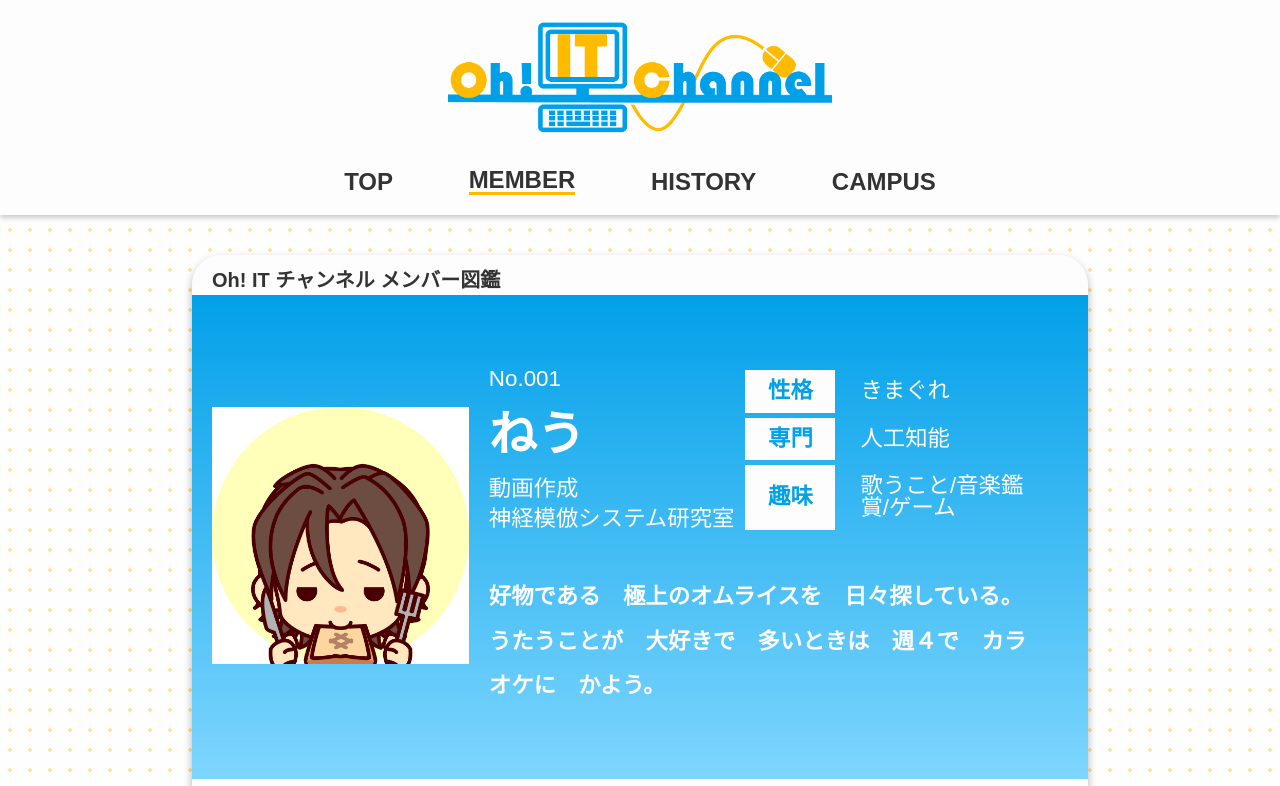
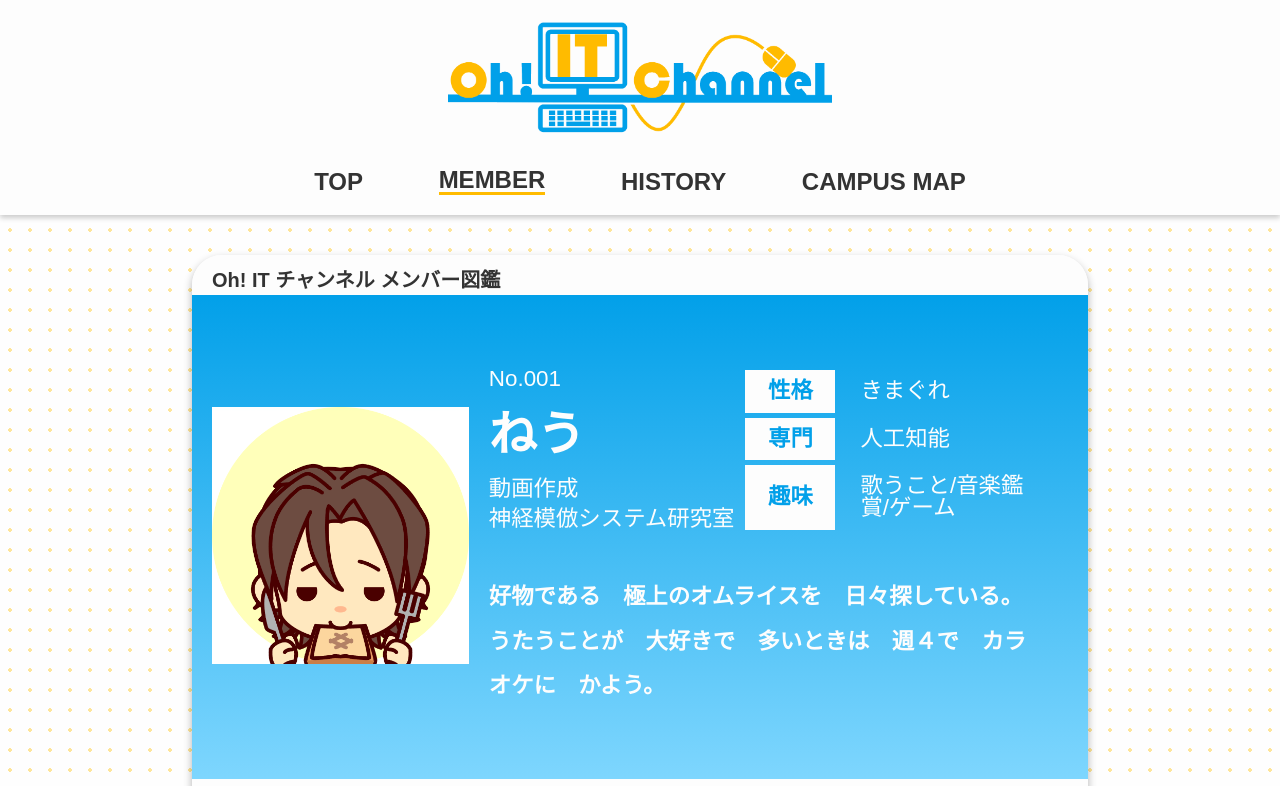
Before and after one commit to oh-it-channel/oh-it-channel.github.io, a plain HTML site: page member.html in a window 1280 px wide. Shown: the top 786 px of the page. Drawn offline with nearby package versions, Linux system fonts and the light colour scheme; a web font is replaced by a local one.

Commit message:
Refactor member.html structure and content

```diff
--- a/member.html
+++ b/member.html
@@ -46,7 +46,7 @@
                             <li class="nav-item"><a href="./index.html">TOP</a></li>
                             <li class="nav-item"><a class="selected" href="./member.html">MEMBER</a></li>
                             <li class="nav-item"><a href="./history.html">HISTORY</a></li>
-                            <li class="nav-item"><a href="./campus.html">CAMPUS</a></li>
+                            <li class="nav-item"><a href="./campus.html">CAMPUS MAP</a></li>
                         </ul>
                     </nav>
                 </div>
```
